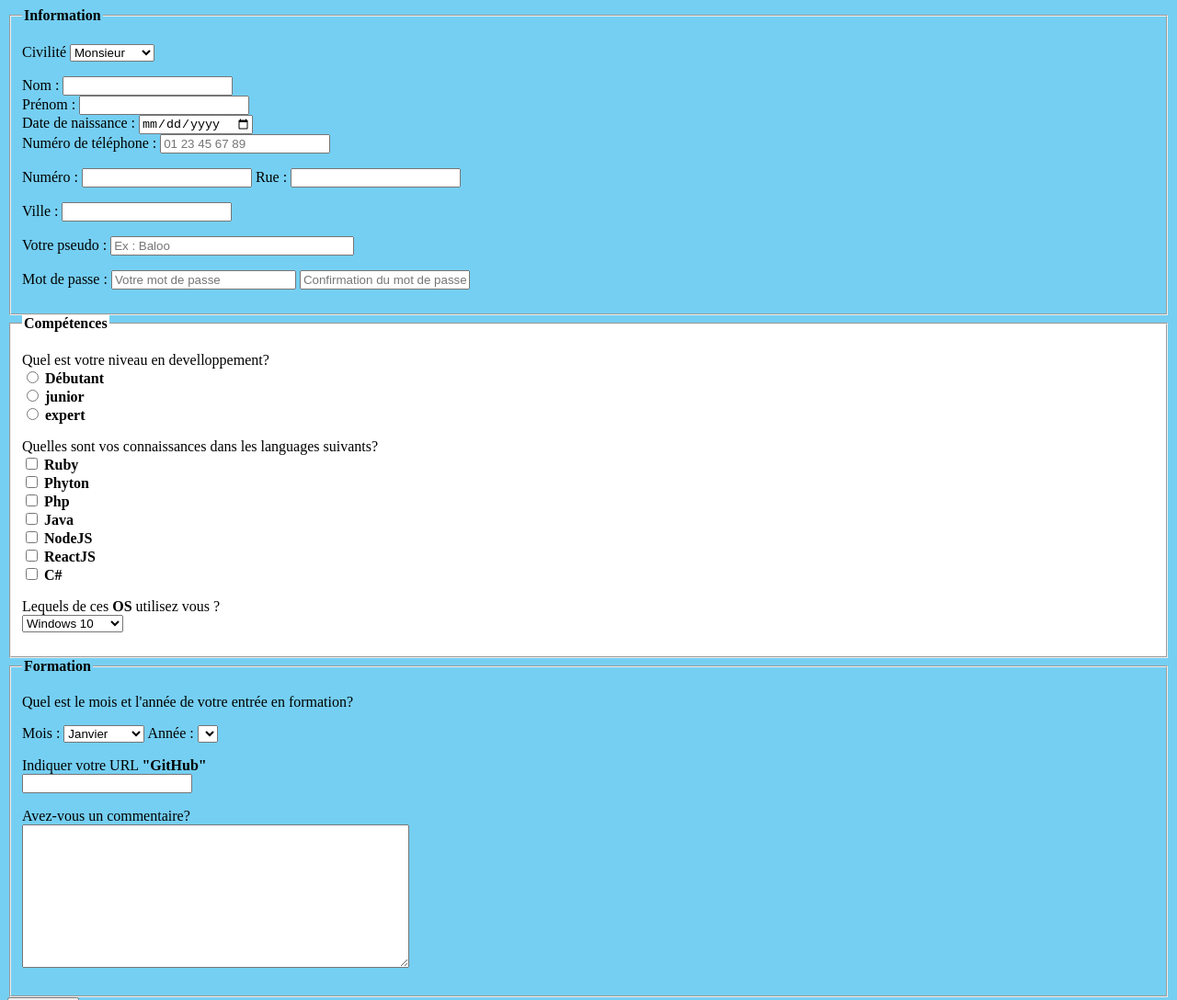
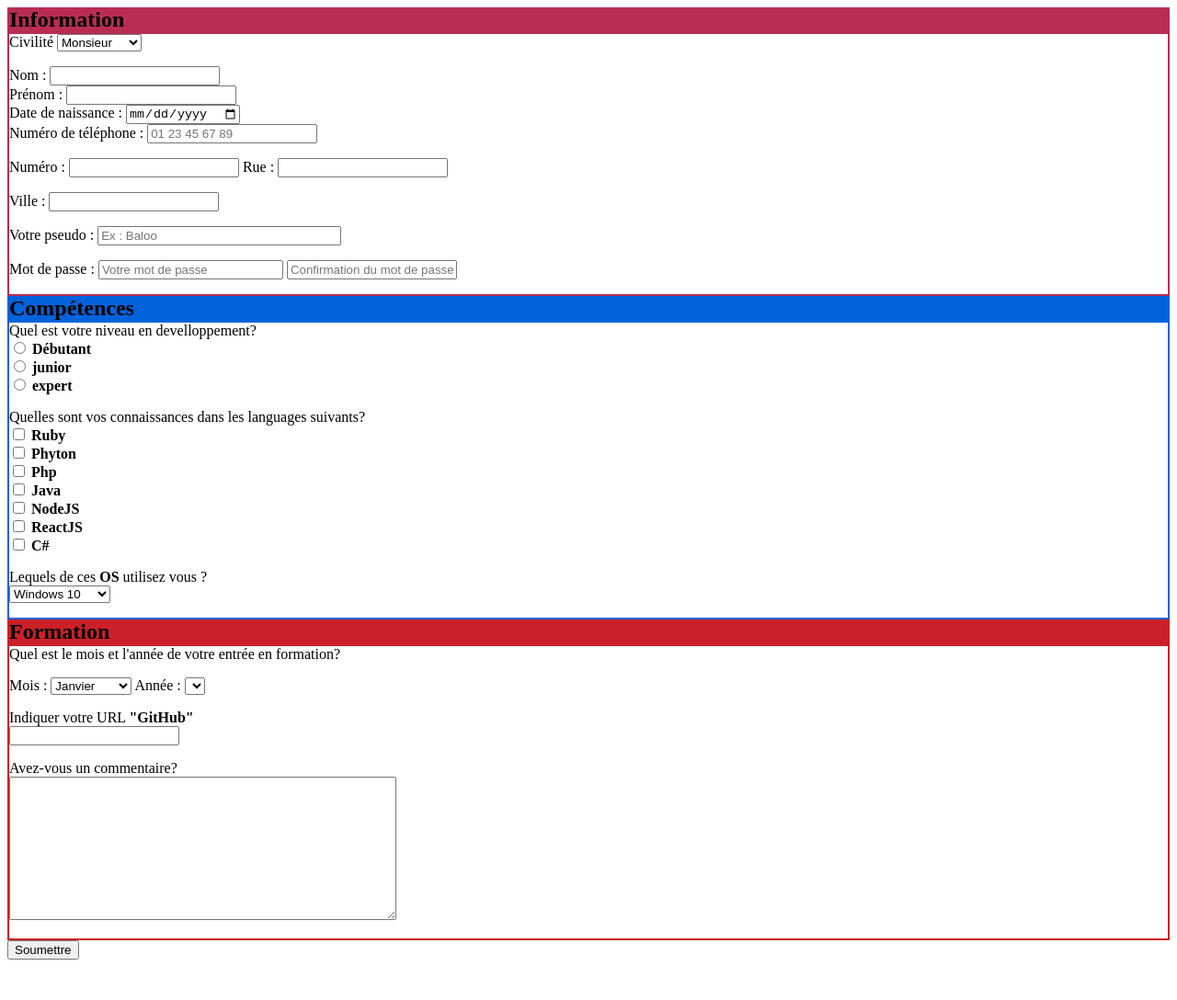
Before and after one commit to Yomab/Exercice-Formulaire, a plain HTML site: page index.html in a window 1280 px wide. Shown: the top 1088 px of the page at 92% size. After the commit the page ends 1052 px from the top, so only its background shows below. Drawn offline with Linux system fonts and the light colour scheme.

Commit message:
mise en page

```diff
--- a/index.html
+++ b/index.html
@@ -10,10 +10,13 @@
   <body>
 
   <form method="post" action="traitement.php">
+
+  <div id="Information"
   <fieldset class="Information">
   <legend class="Information"><strong>Information</strong></legend>
+  </div>
 
-
+  <div id="Contact"
   <p>
   <label for="civility">Civilité</label>
   <select name="civility" id="civility">
@@ -23,7 +26,6 @@
   </optgroup>
   </select>
   </p>
-
   <label for="Name">Nom : </label>
   <input type="text" name="name" id="name" /><br />
   <label for="surname">Prénom : </label>
@@ -53,9 +55,14 @@
   <input type="password" id="confirm_mdp" name="confirm_mdp" placeholder="Confirmation du mot de passe"/ <br />
   </p>
   </fieldset>
+  </div>
 
+  <div id="Compétences"
   <fieldset class="Compétences">
   <legend class="Compétences"><strong>Compétences</strong></legend>
+  </div>
+
+  <div id="Level"
   <p>
   Quel est votre niveau en develloppement?<br />
   <input type="radio" name="level" value="novice" id="novice" /> <label for="novice"><strong>Débutant</strong></label><br />
@@ -94,10 +101,13 @@
   </select>
   </p>
   </fieldset>
+  </div>
 
+  <div id="Formation"
   <fieldset class="Formation">
   <legend class="Formation"><strong>Formation</strong></legend>
-
+  </div>
+  <div id="Parcours"
   <p class="fallbackLabel">Quel est le mois et l'année de votre entrée en formation?</p>
   <div class="fallbackDatePicker">
   <div>
@@ -138,6 +148,7 @@
   <textarea name="commentary" id="commentary" rows="10" cols="50"></textarea>
   </p>
   </fieldset>
+  </div>
   <input type="submit" value="Soumettre" />
 
   </form>
--- a/style.css
+++ b/style.css
@@ -1,26 +1,42 @@
-body{
-background-color: #75cff2;
-
+#Information{
+font-size: 24px;
+background-color: #b92d54;
 }
 
-.Information{
+#Contact{
+border: 2px solid #b92d54;
+background-color: White;
 background-image: url(img.jpg);
 background-position: center;
-background-size: 1260px 413px;
+background-size: 1300px 420px;
 background-repeat: no-repeat;
 }
 
-.Compétences{
+#Compétences{
+font-size: 24px;
+background-color: #0063dc;
+}
+
+#Level{
+
+border: 2px solid #0063dc;
 background-color: white;
 background-image: url(img2.jpg);
 background-position: center;
-background-size: 1000px 390px;
+background-size: 900px 300px;
 background-repeat: no-repeat;
 }
 
-.Formation{
+#Formation{
+font-size: 24px;
+background-color: #cb2027;
+}
+
+#Parcours{
+border: 2px solid  #cb2027;
+background-color: white;
 background-image: url(img3.jpg);
 background-position: center;
-background-size: 1267px 420px;
+background-size: 500px 200px;
 background-repeat: no-repeat;
 }
```
